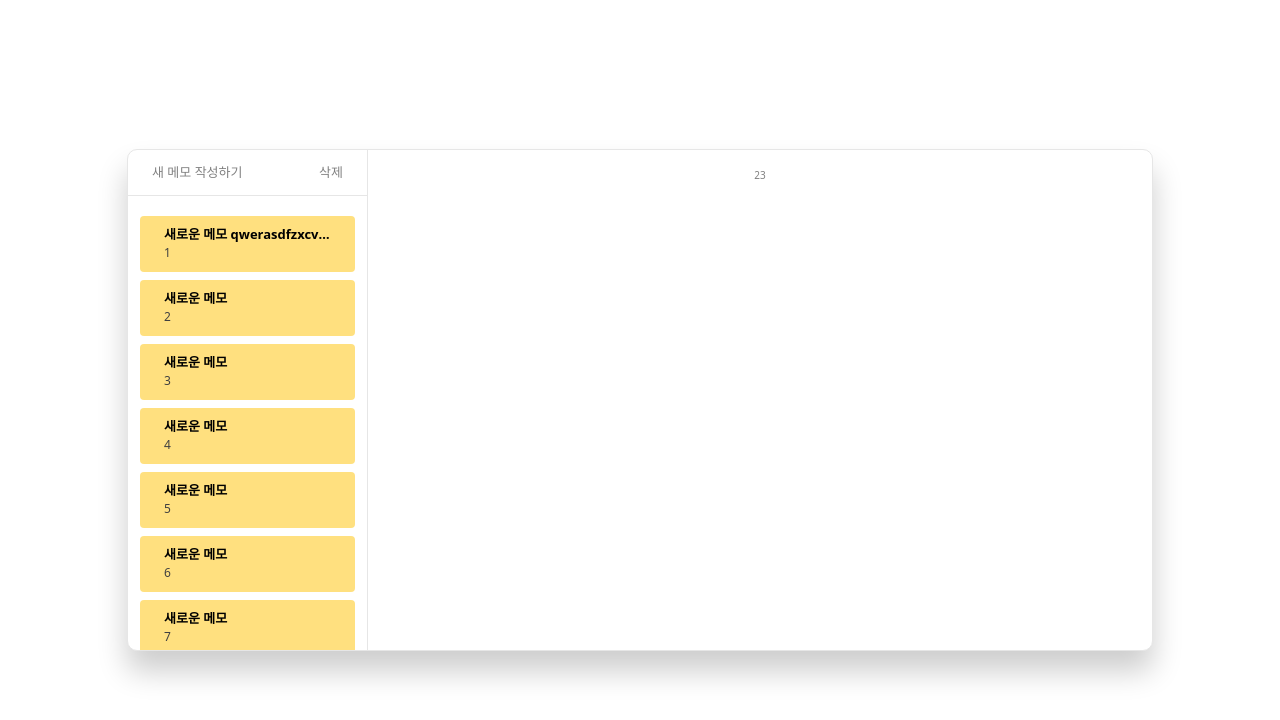
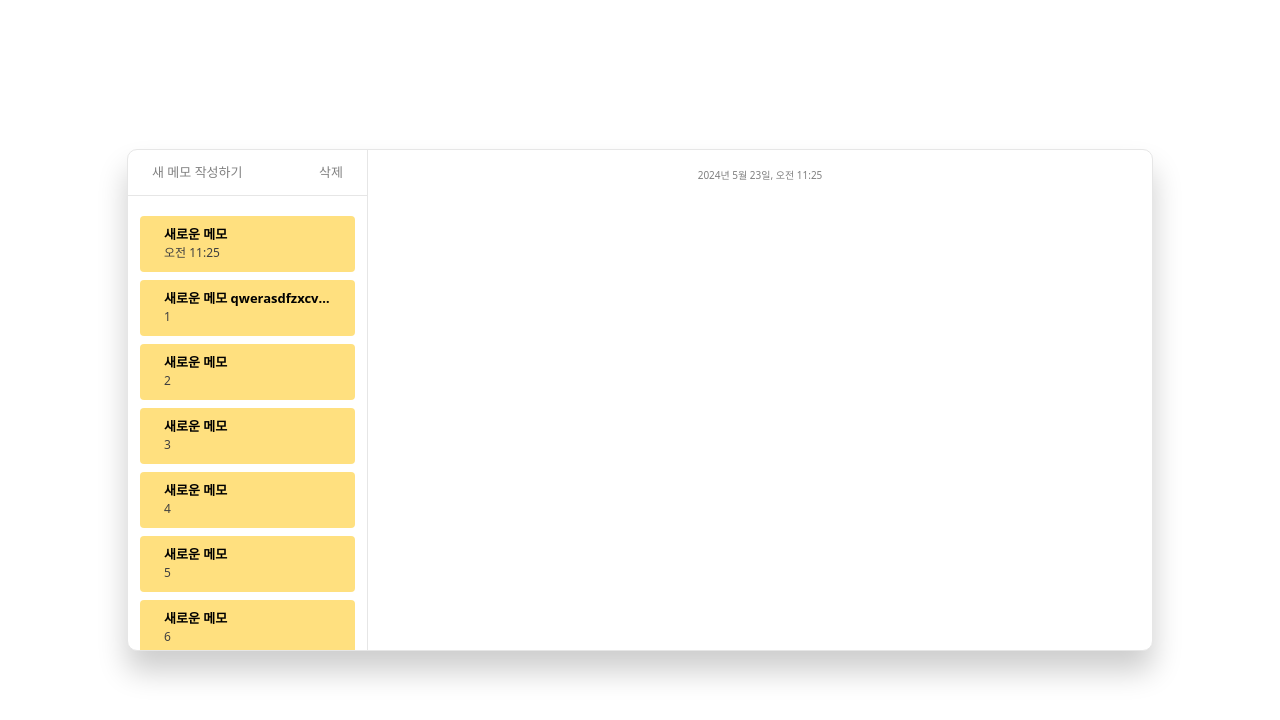
Before and after one commit to hb9901/challenge-class, a React (Vite) app in the folder assignments/04-memo/: page / in a window 1280 px wide. Shown: the top 720 px of the page. Built offline with nearby package versions, Linux system fonts and the light colour scheme.

Commit message:
메모장 제목 상태 전달

```diff
--- a/assignments/04-memo/src/components/InputForm/InputForm.jsx
+++ b/assignments/04-memo/src/components/InputForm/InputForm.jsx
@@ -1,11 +1,21 @@
+import { useDispatch } from "react-redux";
 import styled from "styled-components";
+import { UPDATE_MEMO } from "../../redux/reducers/memo.reducer";
+import { makeDateStr } from "./functions";
 
 function InputForm() {
-  const date = new Date().getDate();
+  const dispatch = useDispatch();
+  const date = new Date();
+  const dateStr = makeDateStr(date);
+
+  const handleChange = ({ target }) => {
+    dispatch({ type: UPDATE_MEMO, payload: { content: target.value } });
+  };
+
   return (
     <Wrapper>
-      <DateTime>{date}</DateTime>
-      <InputMemo />
+      <DateTime>{dateStr}</DateTime>
+      <InputMemo onChange={handleChange} />
     </Wrapper>
   );
 }
--- /dev/null
+++ b/assignments/04-memo/src/components/InputForm/functions.js
@@ -0,0 +1,42 @@
+export function makeDateStr(date) {
+  const hour = changeHour(date.getHours());
+  const time = checkHour(date.getHours());
+  const dateStr =
+    date.getFullYear() +
+    "년 " +
+    (date.getMonth() + 1) +
+    "월 " +
+    date.getDate() +
+    "일, " +
+    time +
+    " " +
+    hour +
+    ":" +
+    date.getMinutes();
+
+  return dateStr;
+}
+
+export function makeHourMinStr(date) {
+  const hour = changeHour(date.getHours());
+  const time = checkHour(date.getHours());
+  const timeStr = time + " " + hour + ":" + date.getMinutes();
+
+  return timeStr;
+}
+
+function changeHour(hour) {
+  if (hour > 12) {
+    return hour - 12;
+  }
+
+  return hour;
+}
+
+function checkHour(hour) {
+  if (hour >= 12) {
+    return "오후";
+  } else {
+    return "오전";
+  }
+}
--- a/assignments/04-memo/src/components/LeftAside/Memos/Memos.jsx
+++ b/assignments/04-memo/src/components/LeftAside/Memos/Memos.jsx
@@ -1,4 +1,6 @@
+import { useSelector } from "react-redux";
 import styled from "styled-components";
+import { makeHourMinStr } from "./functions";
 
 const mockData = [
   {
@@ -31,8 +33,17 @@ const mockData = [
   },
 ];
 function Memos() {
+  const memo = useSelector((state) => state.memo.content)
+  const date = new Date();
+  const timeStr = makeHourMinStr(date);
+
+  console.log(memo, timeStr);
   return (
     <MemosList>
+      <Memo>
+        <MemoTitle>{memo}</MemoTitle>
+        <MemoDate>{timeStr}</MemoDate>
+      </Memo>
       {mockData.map((memo) => {
         return (
           <Memo key={memo.date}>
--- /dev/null
+++ b/assignments/04-memo/src/components/LeftAside/Memos/functions.js
@@ -0,0 +1,23 @@
+export function makeHourMinStr(date) {
+  const hour = changeHour(date.getHours());
+  const time = checkHour(date.getHours());
+  const timeStr = time + " " + hour + ":" + date.getMinutes();
+
+  return timeStr;
+}
+
+function changeHour(hour) {
+  if (hour > 12) {
+    return hour - 12;
+  }
+
+  return hour;
+}
+
+function checkHour(hour) {
+  if (hour >= 12) {
+    return "오후";
+  } else {
+    return "오전";
+  }
+}
--- a/assignments/04-memo/src/main.jsx
+++ b/assignments/04-memo/src/main.jsx
@@ -1,9 +1,13 @@
-import React from 'react'
-import ReactDOM from 'react-dom/client'
-import App from './App.jsx'
+import React from 'react';
+import ReactDOM from 'react-dom/client';
+import { Provider } from 'react-redux';
+import App from './App.jsx';
+import store from './redux/store';
 
-ReactDOM.createRoot(document.getElementById('root')).render(
+ReactDOM.createRoot(document.getElementById("root")).render(
   <React.StrictMode>
-    <App />
-  </React.StrictMode>,
-)
+    <Provider store={store}>
+      <App />
+    </Provider>
+  </React.StrictMode>
+);
--- a/assignments/04-memo/src/redux/reducers/memo.reducer.js
+++ b/assignments/04-memo/src/redux/reducers/memo.reducer.js
@@ -1,17 +1,13 @@
 export const UPDATE_MEMO = "memo/UPDATE_MEMO"
 
 const initialState= {
-  date: new Date(),
-  content: "",
+  content: "새로운 메모",
 }
 
 function memoReducer(prevState = initialState, action){
-  switch(action){
+  switch(action.type){
     case UPDATE_MEMO:
-      return {
-        date: new Date(),
-        content: action.payload,
-      };
+      return action.payload ? action.payload : prevState
     default:
       return prevState;
   }
--- a/assignments/04-memo/src/redux/reducers/memos.reducer.js
+++ b/assignments/04-memo/src/redux/reducers/memos.reducer.js
@@ -4,10 +4,11 @@ export const DEL_MEMO = "memos/DEL_MEMO"
 const initialState= [{
   date:"",
   title: "새로운 메모",
+
 }]
 
 function memosReducer(prevState = initialState, action){
-  switch(action){
+  switch(action.type){
     case ADD_MEMO:
       return [...prevState, action.payload];
     case DEL_MEMO:
--- a/assignments/04-memo/src/redux/store.js
+++ b/assignments/04-memo/src/redux/store.js
@@ -1,5 +1,12 @@
 import { configureStore } from "@reduxjs/toolkit";
+import memoReducer from "./reducers/memo.reducer";
+import memosReducer from "./reducers/memos.reducer";
 
-const store = configureStore(() => {})
+const store = configureStore({
+  reducer: {
+    memo: memoReducer,
+    memos: memosReducer,
+  }
+})
 
 export default store;
```
